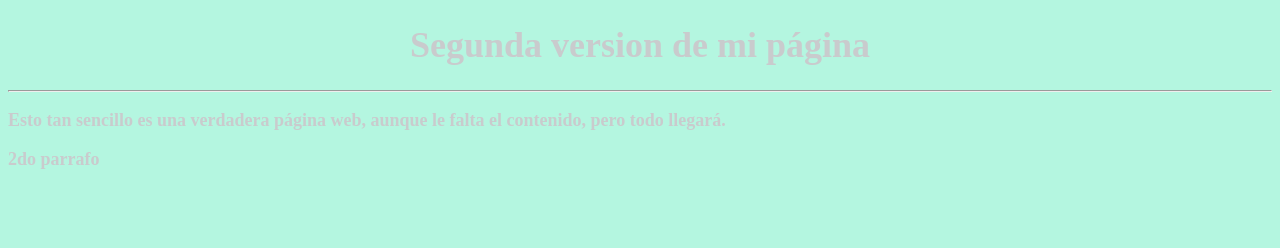
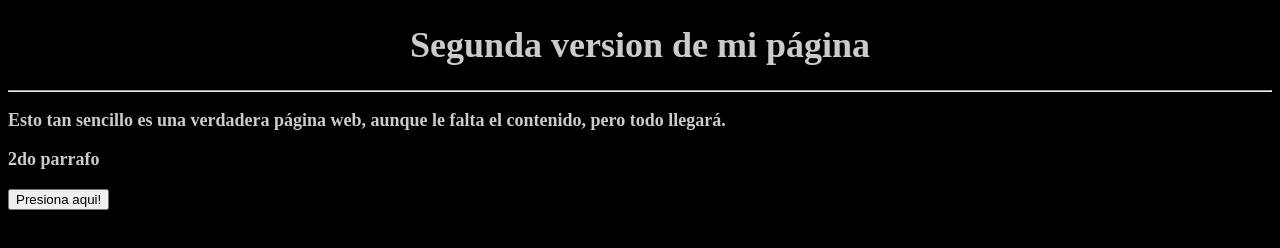
Before and after one commit to CarlosAlt/CursoGit, a plain HTML site: page index.html in a window 1280 px wide. Drawn offline with Linux system fonts and the light colour scheme.

Commit message:
Boton y saludo JS agregado

```diff
--- a/CSS/estilos.css
+++ b/CSS/estilos.css
@@ -1,7 +1,7 @@
 @charset "utf-8";
 /*CSS Document */
 body{
-    background-color: rgb(180, 246, 224);
+    background-color: rgb(0, 0, 0);
     font-weight: bold;
     color:rgb(201, 203, 205);
     font-size:18px;
--- a/JS/javascript.js
+++ b/JS/javascript.js
@@ -0,0 +1,3 @@
+function saludo(){
+    alert("Hola mundo!");
+}
--- a/index.html
+++ b/index.html
@@ -3,11 +3,14 @@
 <head>
   <title>Mi primera pagina web </title>
   <link href="CSS/estilos.css" rel="stylesheet" tye="text/css">
+  <script src="JS/javascript.js"></script>
 </head>
 <body>
   <h1 align="center" >Segunda version de mi página</h1>
   <hr>
   <p>Esto tan sencillo es una verdadera página web, aunque le falta el contenido, pero todo llegará.</p>
   <p>2do parrafo</p>
+
+  <input type="button" onClick="saludo()" value="Presiona aqui!">
 </body>
 </html>
```
